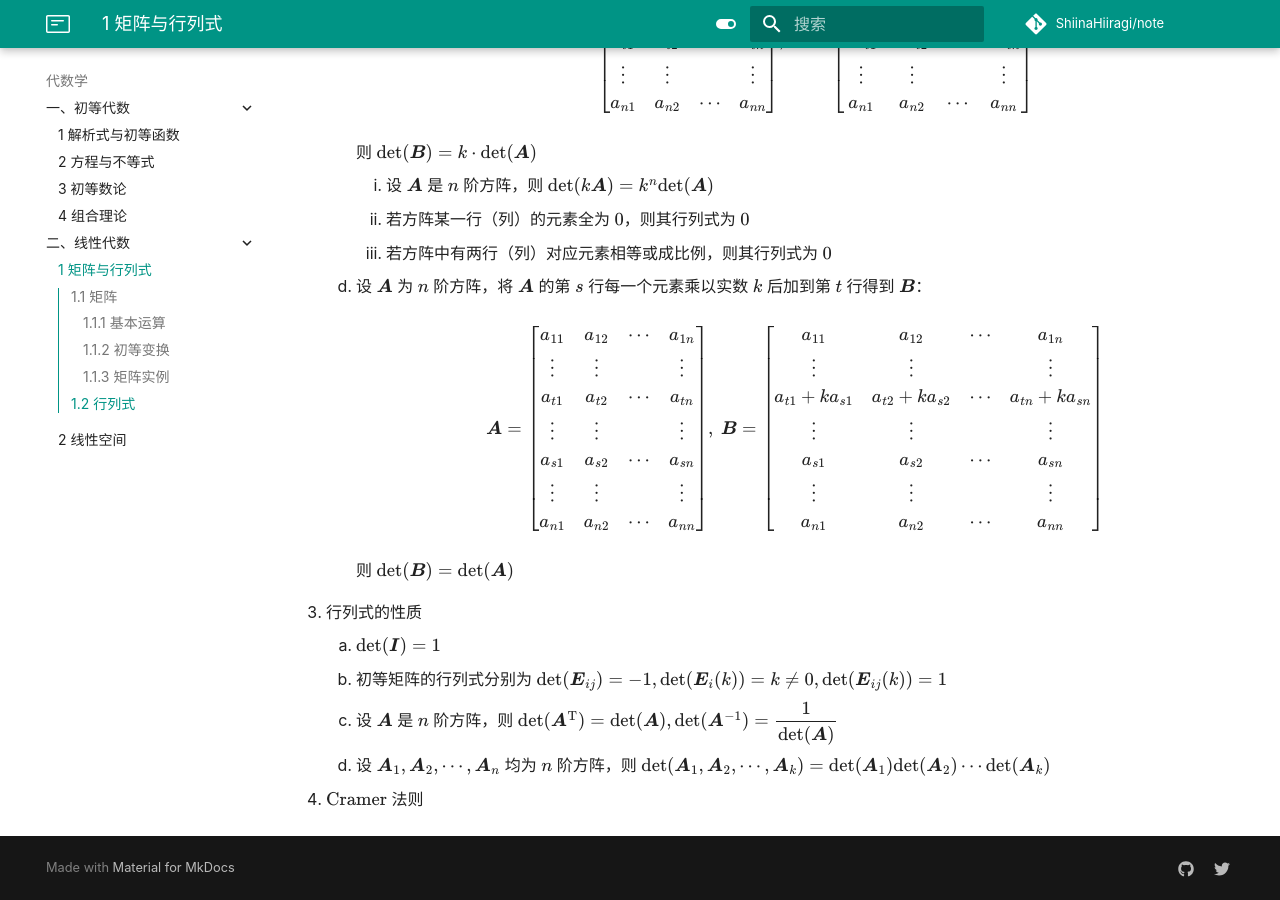
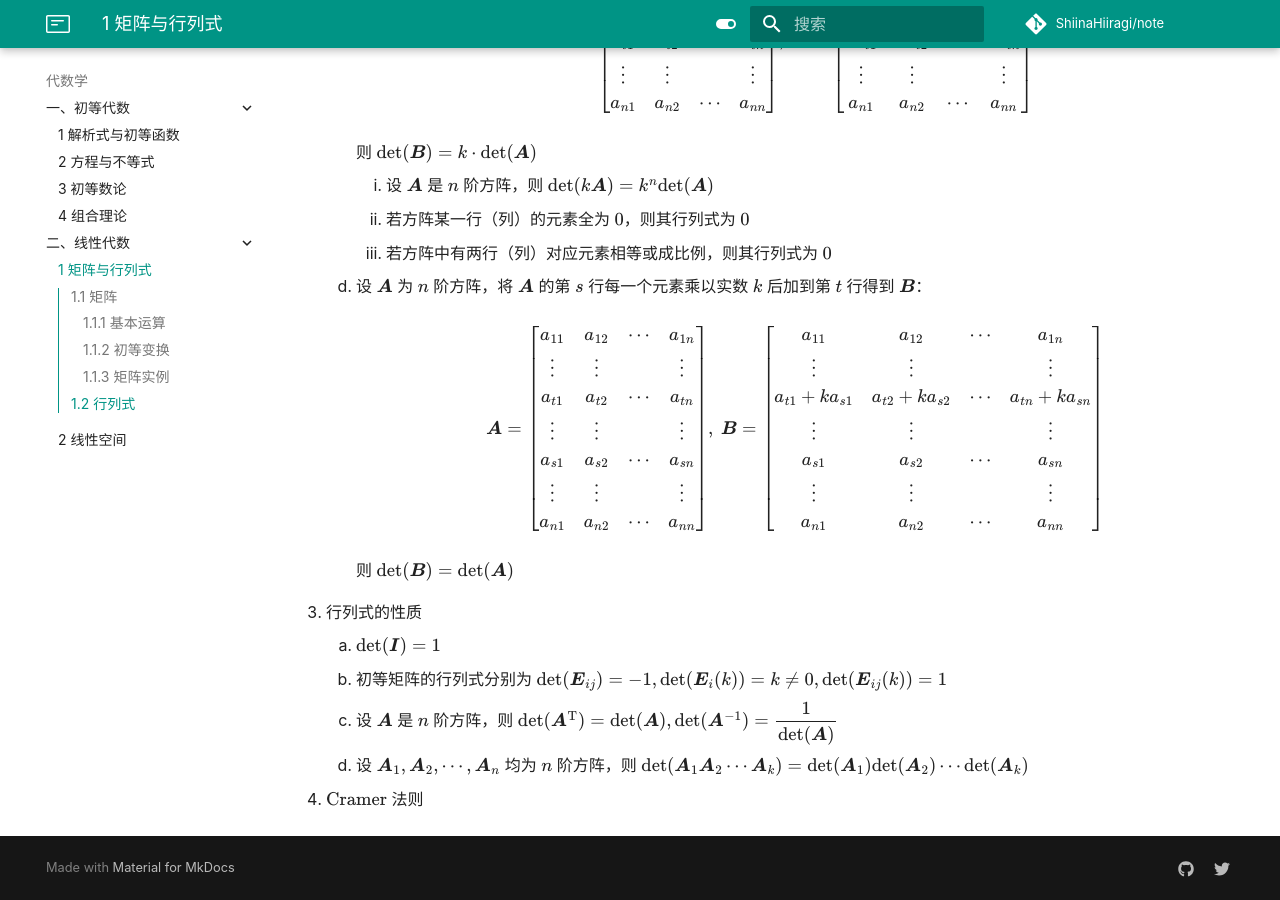
Before and after one commit to ShiinaHiiragi/note, an MkDocs documentation site: the page built from docs/alg/lin/mat.md, in a window 1280 px wide and 900 px high, scrolled down 11515 px. Built offline with MkDocs 1.6.1 and Material for MkDocs 9.7.7, drawn with Linux system fonts in a browser that asks for light colours; comment, search, counter and statistics services are not loaded.

Commit message:
subtle fix

```diff
--- a/docs/alg/lin/mat.md
+++ b/docs/alg/lin/mat.md
@@ -615,5 +615,5 @@
     1. $\mathrm{det}(\boldsymbol I) = 1$
     2. 初等矩阵的行列式分别为 $\mathrm{det}(\boldsymbol E_{ij}) = -1, \mathrm{det}(\boldsymbol E_i(k)) = k \neq 0, \mathrm{det}(\boldsymbol E_{ij}(k)) = 1$
     3. 设 $\boldsymbol A$ 是 $n$ 阶方阵，则 $\mathrm{det}(\boldsymbol A^{\mathrm T}) = \mathrm{det}(\boldsymbol A), \mathrm{det}(\boldsymbol A^{-1}) = \dfrac{1}{\mathrm{det}(\boldsymbol A)}$
-    4. 设 $\boldsymbol A_1, \boldsymbol A_2, \cdots, \boldsymbol A_n$ 均为 $n$ 阶方阵，则 $\mathrm{\det}(\boldsymbol A_1, \boldsymbol A_2, \cdots, \boldsymbol A_k) = \mathrm{det}(\boldsymbol A_1) \mathrm{det}(\boldsymbol A_2) \cdots \mathrm{det}(\boldsymbol A_k)$
+    4. 设 $\boldsymbol A_1, \boldsymbol A_2, \cdots, \boldsymbol A_n$ 均为 $n$ 阶方阵，则 $\mathrm{\det}(\boldsymbol A_1 \boldsymbol A_2 \cdots \boldsymbol A_k) = \mathrm{det}(\boldsymbol A_1) \mathrm{det}(\boldsymbol A_2) \cdots \mathrm{det}(\boldsymbol A_k)$
 4. $\text{Cramer}$ 法则
```
Also changed, not shown: docs/index.md (+1 -1 lines).
